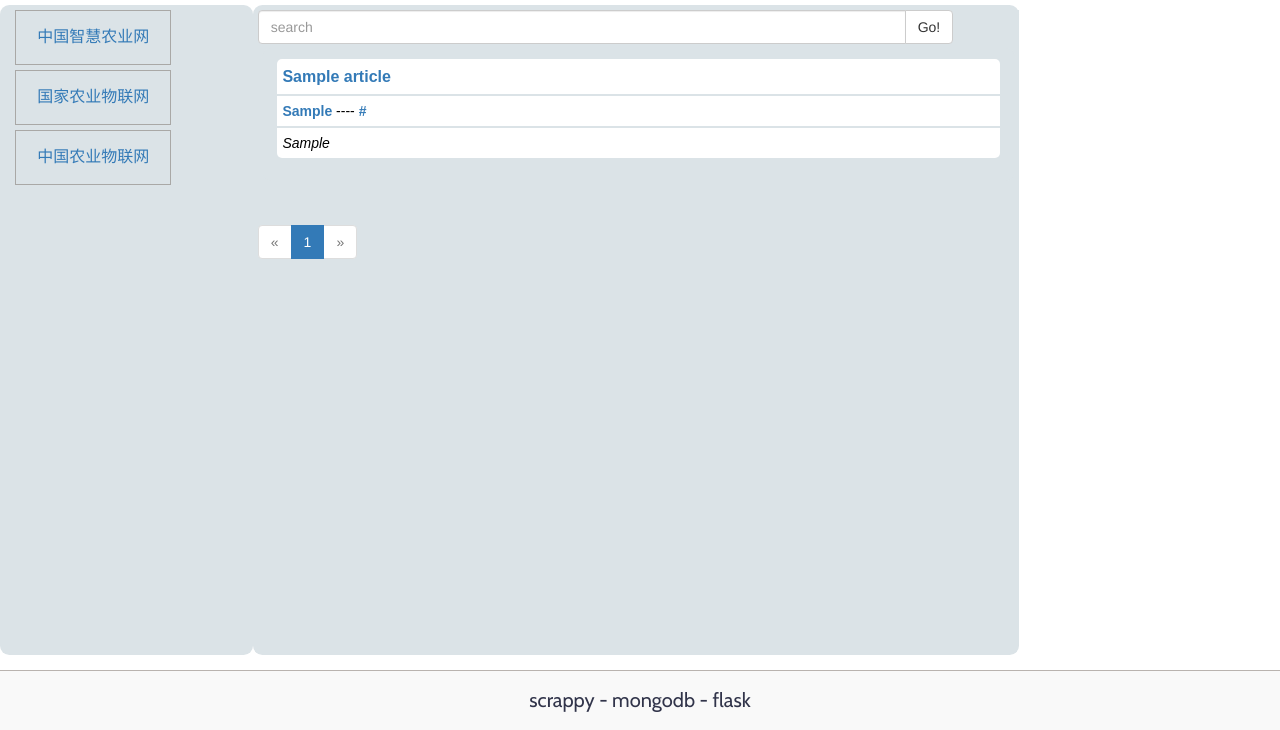
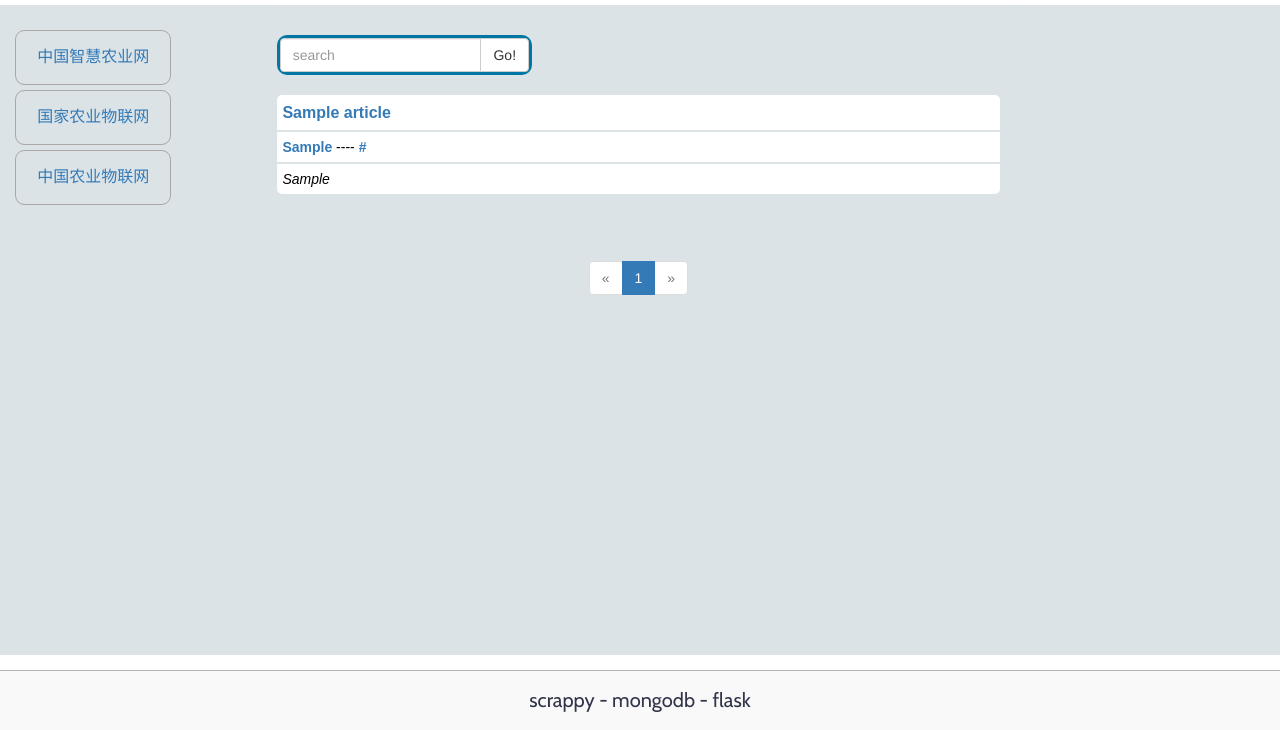
Before and after one commit to Christings/flask_scrapy_aiot, a Python web app: template flask_aiot/app/templates/list.html in a window 1280 px wide. Shown: the part 71-801 px from the top of the page. Run offline with Jinja, Linux system fonts and the light colour scheme; the template is opened without the code that fills it: most values are stand-ins (such as "Sample title", 1, 10 or a date in 2020); some libraries are stand-ins or nearby versions.

Commit message:
style样式

```diff
--- a/flask_aiot/app/static/style.css
+++ b/flask_aiot/app/static/style.css
@@ -48,6 +48,7 @@ a {
     display: flex;
     -webkit-flex-flow: row;
     flex-flow: row;
+    background-color: #DBE3E7;
 }
 
 #main div#nav {
@@ -81,6 +82,7 @@ a {
     display: flex;
     -webkit-flex-flow: column;
     flex-flow: column;
+
 }
 
 #main div#aside {
@@ -100,7 +102,7 @@ a {
 #nav div#naventries {
     border: 0px solid rgba(113, 101, 93, 0.47);
     margin: 0px;
-    padding: 0px 5px 0px 5px;
+    padding: 20px 5px 0px 5px;
     border-radius: 7pt;
 }
 
@@ -116,10 +118,10 @@ a {
     margin: 0px 5px 5px 5px;
     padding-top: 5px;
     padding-bottom: 5px;
-    /*font-family: Arial, Helvetica, sans-serif;*/
-    font-family: SimSun-ExtB;
+    font-family: Arial, Helvetica, sans-serif;
     font-size: 16px;
     text-align: center;
+    border-radius: 7pt;
 }
 
 #naventries li:hover {
@@ -137,48 +139,17 @@ a {
     background-color: #DBE3E7;
 }
 
-#tfsearch {
+.bs-example {
     float: left;
     padding: 5px;
-    margin-top: 10px;
+    margin-top: 20px;
     margin-left: 14px;
 }
 
-.tfinput {
-    padding: 3px 13px;
-    font-family: Arial, Helvetica, sans-serif;
-    font-size: 14px;
-    border: 1px solid #0076a3;
-    border-top-left-radius: 5px 5px;
-    border-bottom-left-radius: 5px 5px;
-    -moz-box-sizing: border-box;
-    outline: none;
-    width: 800px;
-}
-
-.tfbutton {
-    padding: 3px 13px;
-    font-family: Arial, Helvetica, sans-serif;
-    font-size: 14px;
-    outline: none;
-    cursor: pointer;
-    text-align: center;
-    text-decoration: none;
-    color: #ffffff;
-    border: solid 1px #0076a3;
-    border-right: 3px;
-    background: #0095cd;
-    background: -webkit-gradient(linear, left top, left bottom, from(#00adee), to(#0078a5));
-    background: -moz-linear-gradient(top, #00adee, #0078a5);
-    border-top-right-radius: 5px 5px;
-    border-bottom-right-radius: 5px 5px;
-}
-
-.tfbutton:hover {
-    text-decoration: none;
-    background: #007ead;
-    background: -webkit-gradient(linear, left top, left bottom, from(#0095cc), to(#00678e));
-    background: -moz-linear-gradient(top, #0095cc, #00678e);
+.input-group {
+    border: 3px solid #0076a3;
+    border-radius: 10px 10px;
+    width: 108%;
 }
 
 .tfclear {
@@ -259,3 +230,7 @@ a {
     border-bottom-left-radius: 5px 5px;
     border-bottom-right-radius: 5px 5px;
 }
+
+.pagination{
+    text-align: center;
+}
```
